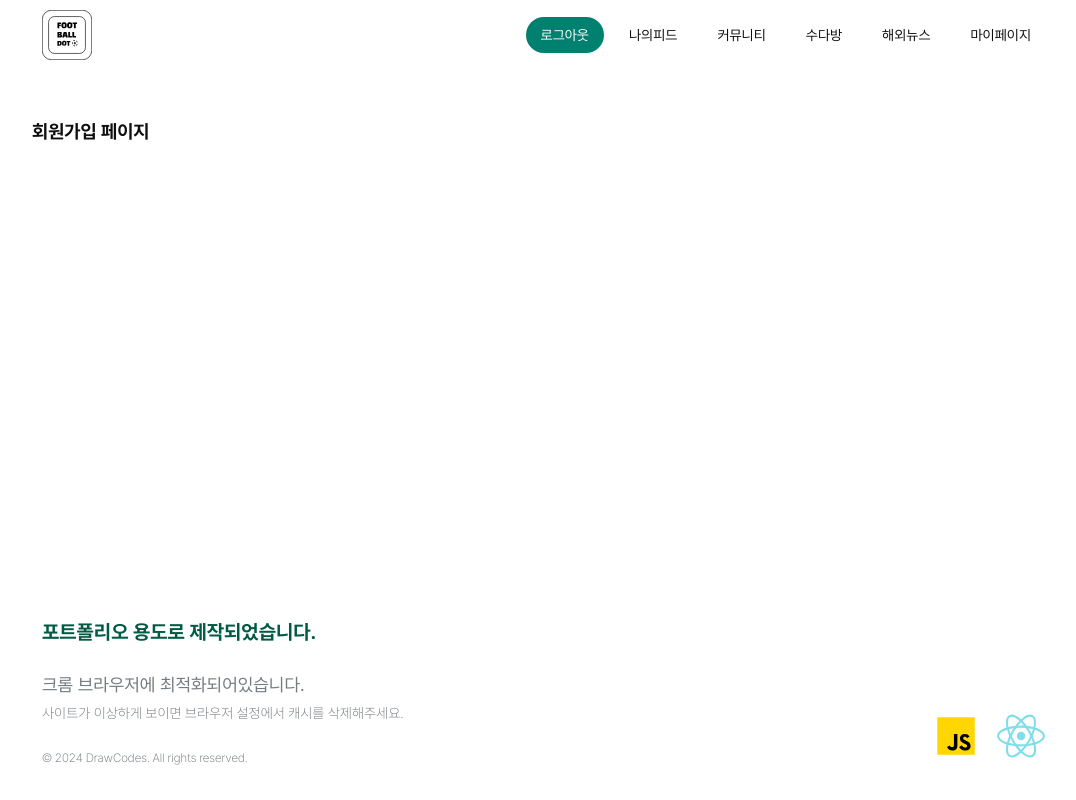
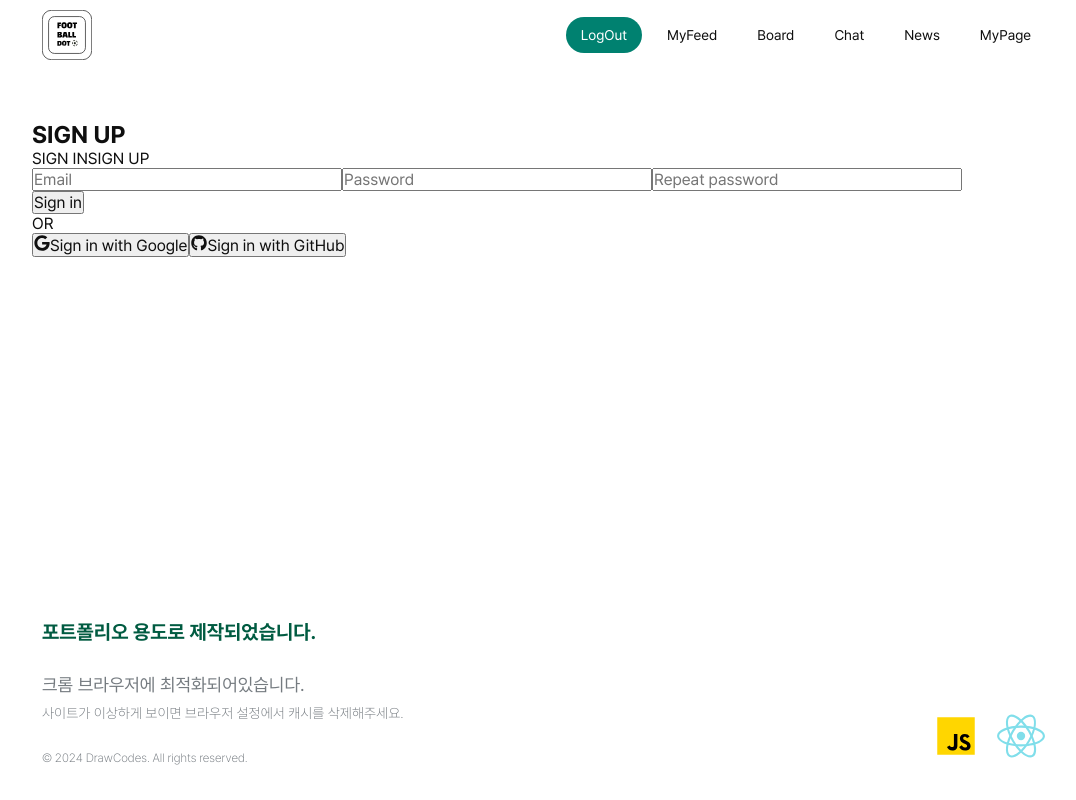
Before and after one commit to Junseong0112/footballdot, a React (Vite) app: page /signup in a window 1280 px wide. Shown: the whole page, without its empty margins (96-1172 px from the left). Built offline with nearby package versions, Linux system fonts and the light colour scheme.

Commit message:
회원가입 로그인 폼 구조

```diff
--- a/package.json
+++ b/package.json
@@ -13,6 +13,7 @@
     "axios": "^1.6.7",
     "react": "^18.2.0",
     "react-dom": "^18.2.0",
+    "react-icons": "^5.0.1",
     "react-router-dom": "^6.22.3",
     "styled-components": "^6.1.8"
   },
--- a/src/App.jsx
+++ b/src/App.jsx
@@ -3,12 +3,12 @@ import { GlobalStyle } from "./styles/GlobalStyle";
 import "../src/styles/font.css";
 import Main from "./components/Main";
 import Homepage from "./pages/HomePage";
-import LoginPage from "./pages/LoginPage";
 import FeedPage from "./pages/FeedPage";
 import BoardPage from "./pages/BoardPage";
 import ChatPage from "./pages/ChatPage";
 import NewsPage from "./pages/NewsPage";
 import MyPage from "./pages/MyPage";
+import SignInPage from "./pages/SignInPage";
 import SignUpPage from "./pages/SignUpPage";
 
 function App() {
@@ -18,12 +18,12 @@ function App() {
       <Routes>
         <Route path="/" element={<Main />}>
           <Route index element={<Homepage />} />
-          <Route path="login" element={<LoginPage />} />
           <Route path="feed" element={<FeedPage />} />
           <Route path="board" element={<BoardPage />} />
           <Route path="chat" element={<ChatPage />} />
           <Route path="news" element={<NewsPage />} />
           <Route path="mypage" element={<MyPage />} />
+          <Route path="signin" element={<SignInPage />} />
           <Route path="signup" element={<SignUpPage />} />
         </Route>
       </Routes>
--- /dev/null
+++ b/src/components/Button.jsx
@@ -0,0 +1,3 @@
+export default function Button({ children }) {
+  return <button>{children}</button>;
+}
--- a/src/components/Header.jsx
+++ b/src/components/Header.jsx
@@ -3,19 +3,18 @@ import Logo from "../assets/logo.svg";
 import { HeaderStyle, LogoutNav, MenuLink, LoginNav } from "../styles/Header";
 
 const INITIALIZE_MENU = [
-  ["feed", "나의피드"],
-  ["board", "커뮤니티"],
-  ["chat", "수다방"],
-  ["news", "해외뉴스"],
-  ["mypage", "마이페이지"],
+  ["feed", "MyFeed"],
+  ["board", "Board"],
+  ["chat", "Chat"],
+  ["news", "News"],
+  ["mypage", "MyPage"],
 ];
 
 function Header() {
   const LoginDisplay = () => {
     return (
       <LoginNav>
-        <Link to="login">로그인</Link>
-        <Link to="signup">회원가입</Link>
+        <Link to="signin">Get Started</Link>
       </LoginNav>
     );
   };
@@ -23,7 +22,7 @@ function Header() {
   const LogoutDisplay = () => {
     return (
       <LogoutNav>
-        <button>로그아웃</button>
+        <button>LogOut</button>
         <ul>
           {INITIALIZE_MENU.map((menu, idx) => (
             <li key={idx}>
--- /dev/null
+++ b/src/components/Input.jsx
@@ -0,0 +1,3 @@
+export default function Input({ ...rest }) {
+  return <input {...rest} />;
+}
--- /dev/null
+++ b/src/components/SignForm.jsx
@@ -0,0 +1,59 @@
+import { FaGoogle, FaGithub } from "react-icons/fa";
+import { Link } from "react-router-dom";
+import Input from "./Input";
+import Button from "./Button";
+
+export default function SignForm({ signValue }) {
+  let SignValues = (
+    <>
+      <Input id="username" name="username" type="text" placeholder="Email" />
+      <Input id="password" name="password" type="text" placeholder="Password" />
+      <Input
+        id="repeat__password"
+        name="repeat__password"
+        type="text"
+        placeholder="Repeat password"
+      />
+    </>
+  );
+  if (signValue === "SIGN IN") {
+    SignValues = (
+      <>
+        <Input id="username" name="username" type="text" placeholder="Email" />
+        <Input
+          id="password"
+          name="password"
+          type="text"
+          placeholder="Password"
+        />
+      </>
+    );
+  }
+
+  return (
+    <>
+      <h1>{signValue}</h1>
+      <div>
+        <Link to="/signin">SIGN IN</Link>
+        <Link to="/signup">SIGN UP</Link>
+      </div>
+      <form>
+        <article>{SignValues}</article>
+        <Button>{"Sign in"}</Button>
+      </form>
+      <div>
+        <p>OR</p>
+      </div>
+      <article>
+        <Button>
+          <FaGoogle />
+          {"Sign in with Google"}
+        </Button>
+        <Button>
+          <FaGithub />
+          {"Sign in with GitHub"}
+        </Button>
+      </article>
+    </>
+  );
+}
--- a/src/pages/LoginPage.jsx
+++ /dev/null
@@ -1,5 +0,0 @@
-function LoginPage() {
-  return <h1>로그인 페이지입니다.</h1>;
-}
-
-export default LoginPage;
--- /dev/null
+++ b/src/pages/SignInPage.jsx
@@ -0,0 +1,7 @@
+import SignForm from "../components/SignForm";
+
+function SignInPage() {
+  return <SignForm signValue="SIGN IN" />;
+}
+
+export default SignInPage;
--- a/src/pages/SignUpPage.jsx
+++ b/src/pages/SignUpPage.jsx
@@ -1,5 +1,7 @@
+import SignForm from "../components/SignForm";
+
 function SignUpPage() {
-  return <h3>회원가입 페이지</h3>;
+  return <SignForm signValue="SIGN UP" />;
 }
 
 export default SignUpPage;
--- a/src/styles/Header.js
+++ b/src/styles/Header.js
@@ -87,10 +87,6 @@ export const MenuLink = styled(NavLink)`
 `;
 
 export const LoginNav = styled.nav`
-  display: flex;
-  align-items: center;
-  gap: 1.5625rem;
-
   > a {
     display: block;
     padding: 0.625rem 1.5625rem;
```
Also changed, not shown: 1 other file (tests, documents, lock files or other folders).
